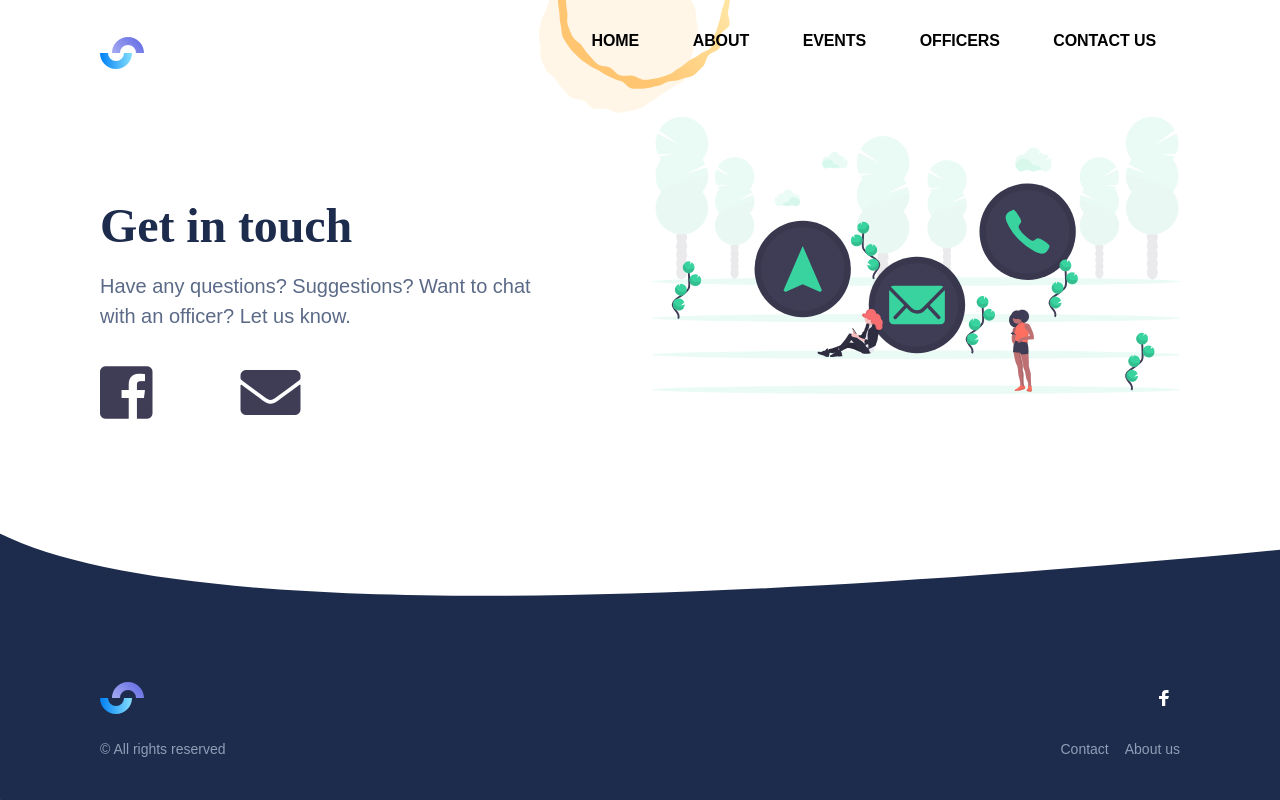
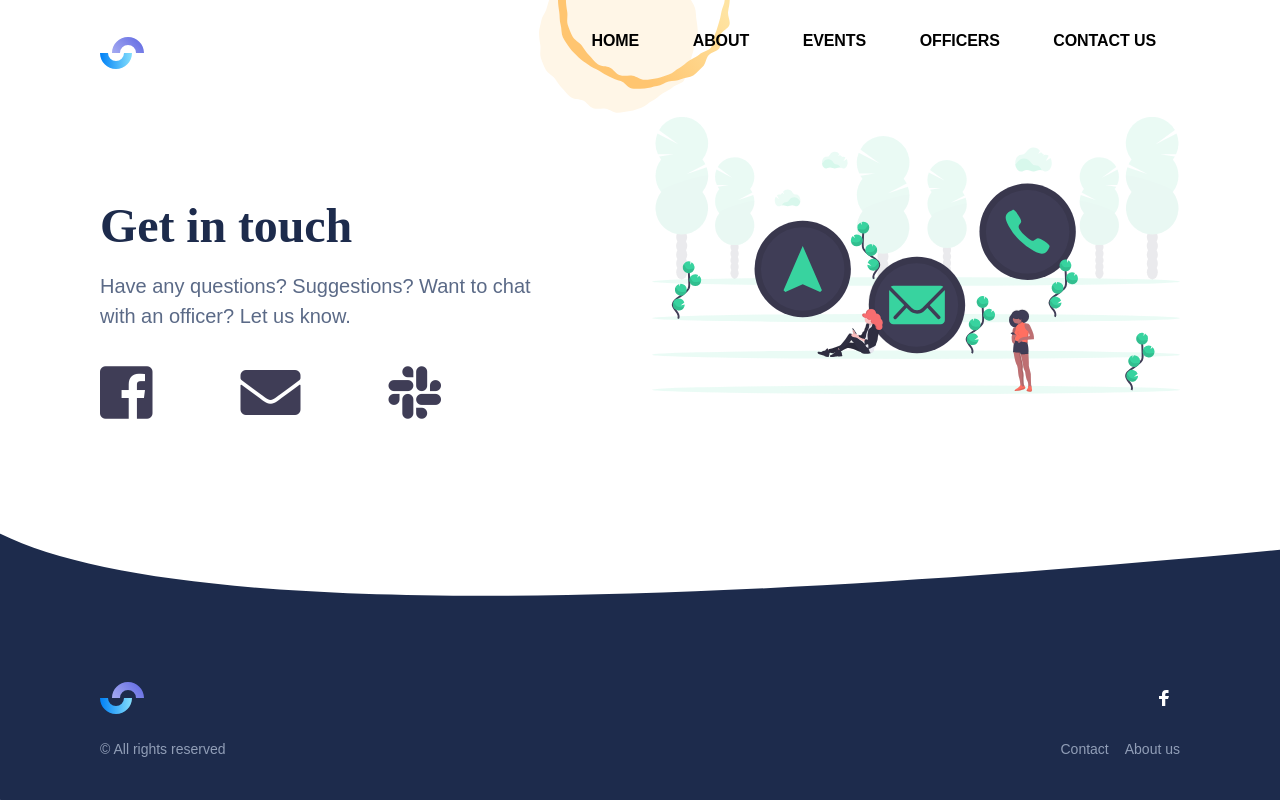
Before and after one commit to DanialBeg/acm-basilisk, a website: page contact-us.html in a window 1280 px wide. Drawn offline with nearby package versions, Linux system fonts and the light colour scheme; a web font is replaced by a local one.

Commit message:
Added Slack invite link to Contact page

```diff
--- a/contact-us.html
+++ b/contact-us.html
@@ -80,6 +80,11 @@
                                         <i class="fas fa-envelope fa-3x"></i>
                                     </a>
                                 </div>
+                                <div class="hero-copy" style="min-width: 50px; text-align: center;">
+                                    <a class="hero-icon" href="https://join.slack.com/t/csatucr/shared_invite/enQtNTA0OTY3MjIxMjgyLWQyODFiMjliYmMzYmVmZGFhZmJhOGVkMzU2ODI4MmJiNDkzMDk0MjBiMmI2YTExOWJiYzczMDYwNWUyNzA1ZjA">
+                                        <i class="fab fa-slack fa-3x"></i>
+                                    </a>
+                                </div>
                             </div>
                         </div>
                         <div class="hero-illustration">
@@ -127,7 +132,6 @@
                     <ul class="footer-social-links list-reset">
                         <li>
                             <a href="https://www.facebook.com/groups/acm.at.ucr/">
-                                <span class="screen-reader-text">Facebook</span>
                                 <svg width="16" height="16" xmlns="http://www.w3.org/2000/svg">
                                     <path d="M6.023 16L6 9H3V6h3V4c0-2.7 1.672-4 4.08-4 1.153 0 2.144.086 2.433.124v2.821h-1.67c-1.31 0-1.563.623-1.563 1.536V6H13l-1 3H9.28v7H6.023z" fill="#FFF"/>
                                 </svg>
```
